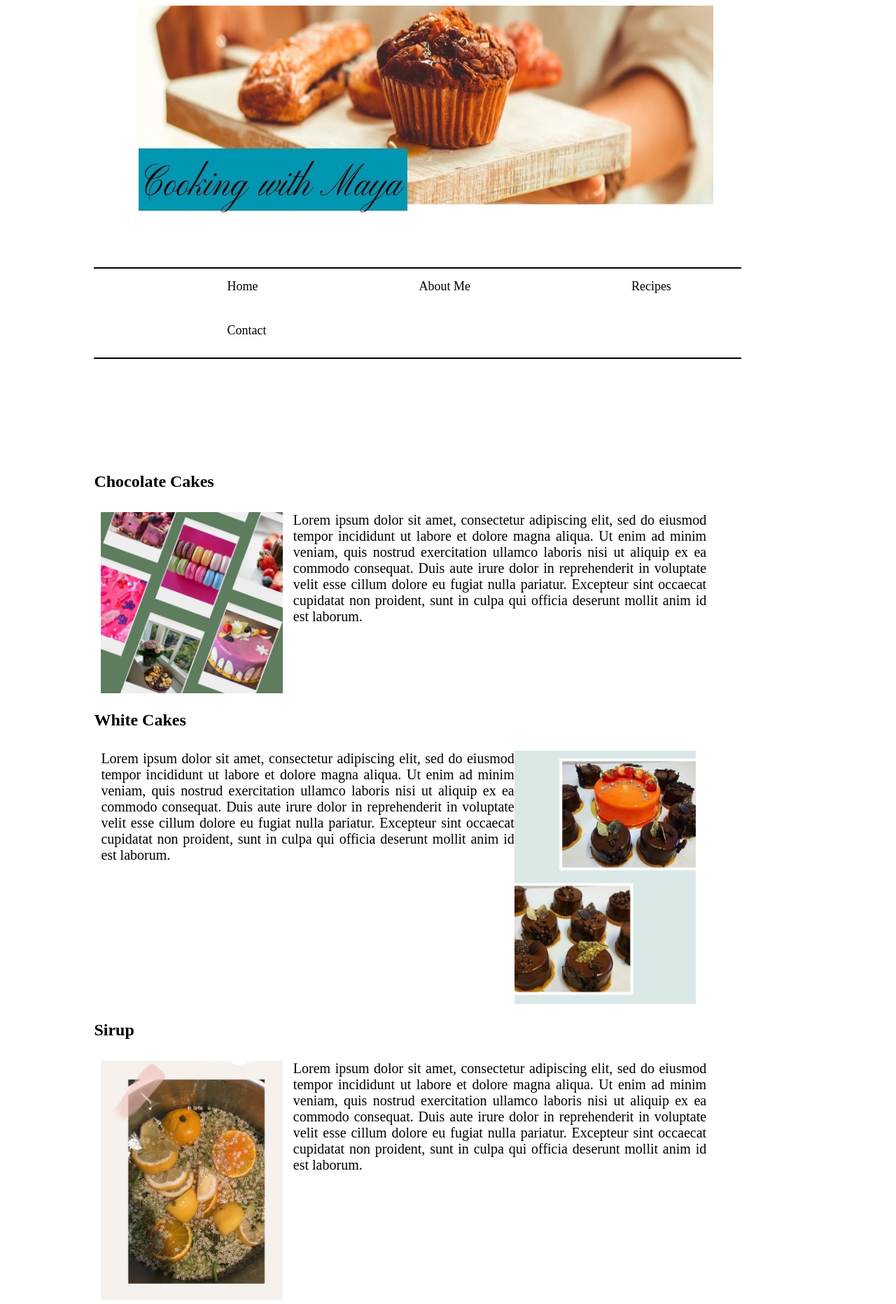
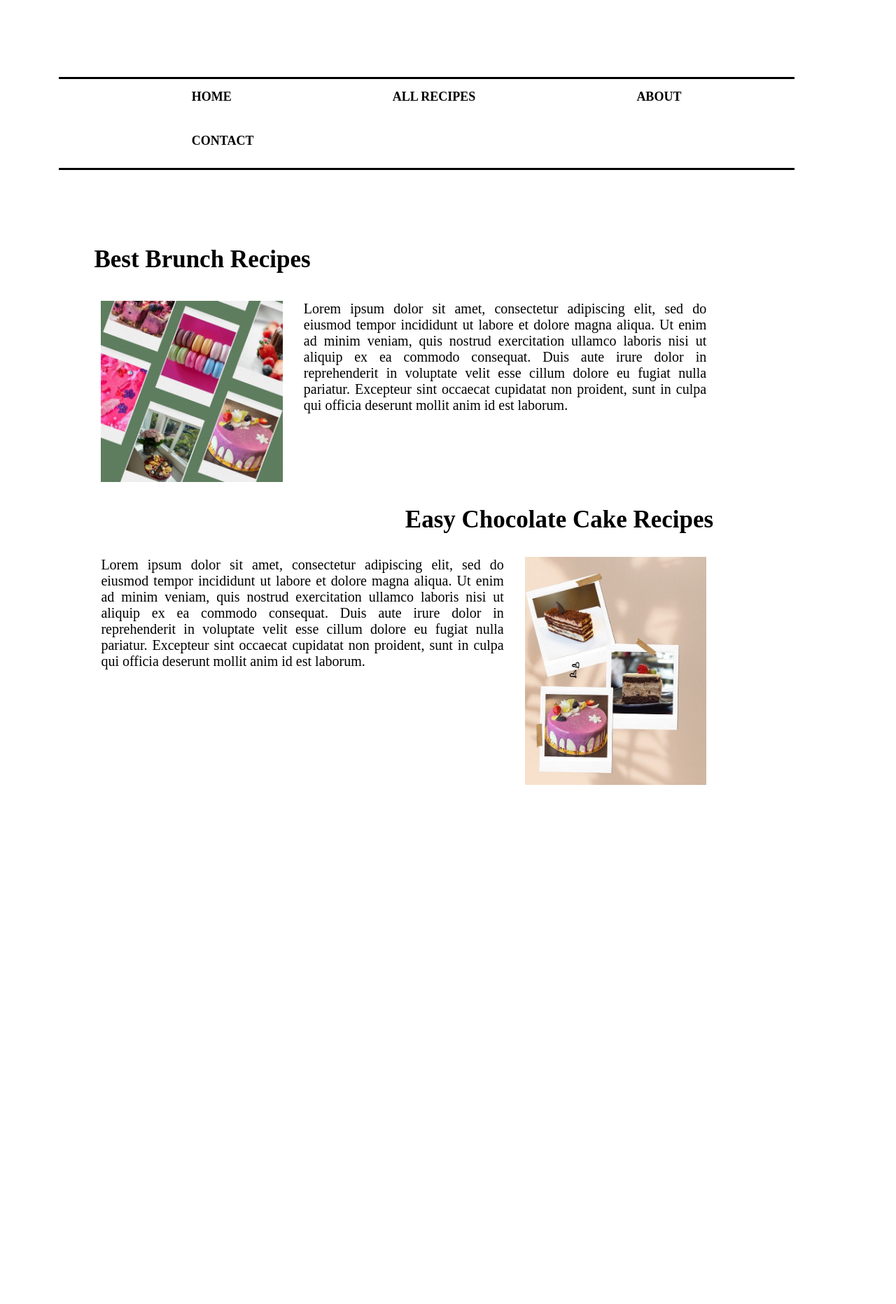
Before and after one commit to nattiiss/CookingWithMaya, a Flask app: page / in a window 1280 px wide. Shown: the whole page at 70% size. After the commit the page ends 1122 px from the top, so only its background shows below. Run offline with Flask 3, Linux system fonts and the light colour scheme; some libraries are stand-ins or nearby versions.

Commit message:
Some new Changes

```diff
--- a/main.py
+++ b/main.py
@@ -1,35 +1,21 @@
-from flask import Flask, render_template, jsonify
+from flask import Flask, render_template
 
 app = Flask(__name__)
 
-Cakes = [{
-  'id': 1,
-  'title': 'cake1',
-  'recipe': 'recipe 1'
-}, {
-  'id': 2,
-  'title': 'cake2',
-  'recipe': 'recipe 2'
-}, {
-  'id': 3,
-  'title': 'cake3',
-  'recipe': 'recipe 3'
-}]
+
+@app.route('/')
+def home():
+  return render_template('index.html')
 
 
-@app.route("/")
-def home():
-  return render_template('index.html', cakes=Cakes)
+@app.route('/recipes/')
+def recipes():
+  return render_template('recipes.html')
 
 
-@app.route("/api/cakes")
-def list_cake():
-  return jsonify(Cakes)
-
-
-@app.route('/recipies')
-def recipies():
-  return 'recipies.html'
+@app.route('/about/')
+def about():
+  return render_template('about.html')
 
 
 if __name__ == "__main__":
--- a/templates/index.html
+++ b/templates/index.html
@@ -4,6 +4,7 @@
         <meta charset="UTF-8">
         <meta http-equiv="X-UA-Compatible" content="IE=edge">
         <meta name="viewport" content="width=device-width, initial-    scale=1.0">
+    <script src="https://kit.fontawesome.com/a076d05399.js"></script>
         <title>Cooking with Maya</title>
 
       </head>
@@ -13,31 +14,38 @@
         font-size: 80px;
       }
 
+
+   h2{
+        font-size: 35px;
+      font-family: Brush Script MT, serif;
+      }
+
+
+   div[class="float-child-2"] h2 {
+        font-size: 35px;
+      font-family: Brush Script MT, serif;
+     float: right;
+      }
+
    #image1{
      width: 30%;
      height: 30%;
      float: left;
-     padding-right: 15px;
+     padding-right: 30px;
    }
 
    #image2{
      width: 30%;
      height: 30%;
      float: right;
-     padding-right: 15px;
+     padding-left: 30px;
    }
 
    #image3{
      width: 30%;
      height: 30%;
      float: left;
-     padding-right: 15px;
-   }
-
-   #banner {
-     width: 65%;
-     height: 300px;
-     margin-left: 15%;
+     padding-right: 30px;
    }
 
       #container{
@@ -50,7 +58,7 @@ div[class="float-child-1"] {
     max-width: 70%;
     max-height: none;
     margin-left: 10%;
-    margin-top: 10%;
+    margin-top: 5%;
     margin-bottom: 5px;
   background-color: white;
     float: left;
@@ -63,18 +71,8 @@ div[class="float-child-2"] {
     margin-bottom: 5px;
   background-color: white;
     float: left;
-
 }
 
-   div[class="float-child-3"] {
-   max-width: 70%;
-    max-height: none;
-    margin-left: 10%;
-    margin-bottom: 5px;
-  background-color: white;
-    float: left;
-
-}
 
    p {
             font-family: 'Times New Roman', Times, serif;
@@ -100,14 +98,15 @@ a {
 }
 
    ul {
+     font-weight: bolder;
   list-style-type: none;
-     max-width: 70%;
-     margin-left: 10%;
-     margin-top: 70px;
+     max-width: 80%;
+     margin-left: 6%;
+     margin-top: 110px;
   overflow: hidden;
   background-color: white;
-     border-top: 2px solid;
-     border-bottom: 2px solid;
+     border-top: 3px solid;
+     border-bottom: 3px solid;
 }
 
 li {
@@ -123,6 +122,7 @@ li a {
   text-decoration: none;
   font-family: 'Times New Roman', Times, serif;
 }
+
     </style>
   <!-- float:right - for moving image right->
    #banner{
@@ -136,17 +136,17 @@ li a {
   <body>
 
   <!--Navigation Bar -->
-    <img id="banner" src="https://CookingWithMaya.nattiiss.repl.co/static/Background.jpg">
+
 <ul>
-  <li><a href="https://cookingwithmaya.nattiiss.repl.co/">Home</a></li>
-  <li><a href="https://cookingwithmaya.nattiiss.repl.co/">About Me</a></li>
-  <li><a href="https://recipes.nattiiss.repl.co">Recipes</a></li>
-  <li><a href="https://cookingwithmaya.nattiiss.repl.co/">Contact</a></li>
+  <li><a href="https://cookingwithmaya.nattiiss.repl.co/">HOME</a></li>
+  <li><a href="https://cookingwithmaya.nattiiss.repl.co/recipes/">ALL RECIPES</a></li>
+  <li><a href="https://cookingwithmaya.nattiiss.repl.co/about/">ABOUT</a></li>
+  <li><a href="https://cookingwithmaya.nattiiss.repl.co/contact/">CONTACT</a></li>
 </ul>
 
 
             <div class="float-child-1">
-              <h2>Chocolate Cakes</h2>
+              <h2>Best Brunch Recipes</h2>
 
     <p>
       <img id="image1" src="https://CookingWithMaya.nattiiss.repl.co/static/Cakes.jpg">
@@ -155,13 +155,19 @@ li a {
             </div>
 
             <div class="float-child-2">
-              <h2>White Cakes</h2>
+            <h2>Easy Chocolate Cake Recipes</h2>
+        <br></br>
+        <br></br>
+
     <p>
-      <img id="image2" src="https://CookingWithMaya.nattiiss.repl.co/static/ChocolateCake.jpg">
+      <img id="image2" src="https://CookingWithMaya.nattiiss.repl.co/static/cakes_20.jpg">
+
       Lorem ipsum dolor sit amet, consectetur adipiscing elit, sed do eiusmod tempor incididunt ut labore et dolore magna aliqua. Ut enim ad minim veniam, quis nostrud exercitation ullamco laboris nisi ut aliquip ex ea commodo consequat. Duis aute irure dolor in reprehenderit in voluptate velit esse cillum dolore eu fugiat nulla pariatur. Excepteur sint occaecat cupidatat non proident, sunt in culpa qui officia deserunt mollit anim id est laborum.
     </p>
             </div>
 
+
+    <!--
     <div class="float-child-3">
               <h2>Sirup</h2>
     <p>
@@ -169,6 +175,6 @@ li a {
       Lorem ipsum dolor sit amet, consectetur adipiscing elit, sed do eiusmod tempor incididunt ut labore et dolore magna aliqua. Ut enim ad minim veniam, quis nostrud exercitation ullamco laboris nisi ut aliquip ex ea commodo consequat. Duis aute irure dolor in reprehenderit in voluptate velit esse cillum dolore eu fugiat nulla pariatur. Excepteur sint occaecat cupidatat non proident, sunt in culpa qui officia deserunt mollit anim id est laborum.
     </p>
 
-            </div>
+            </div>  -->
   </body>
 </html>
```
Also changed, not shown: templates/about.html (added, +14 -0 lines), templates/recipes.html (+165 -2 lines), static/Background.jpg (deleted), static/Background1.jpg (deleted), static/cakes_20.jpg (added).
